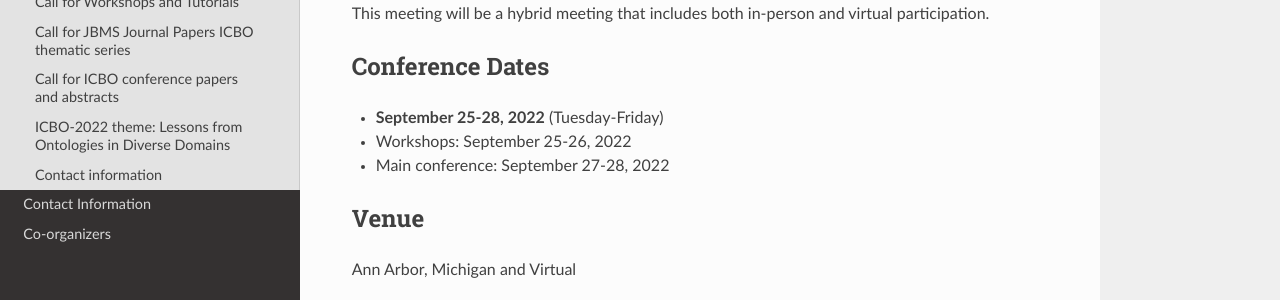
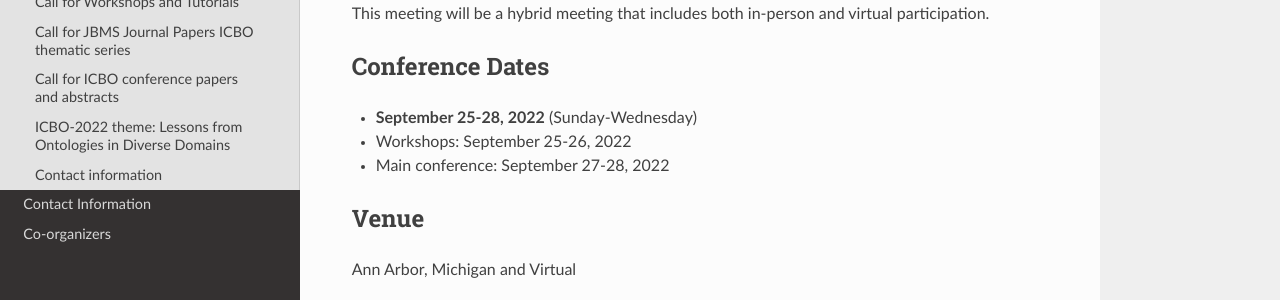
Before and after one commit to johnbeve/BFO-Organization, an MkDocs documentation site: the page built from docs/call-for-submissions.md, in a window 1280 px wide and 900 px high. Shown: the part 254-554 px from the top of the window. Built offline with MkDocs 1.6.1, drawn with Linux system fonts in a browser that asks for light colours; nearby versions of some CDN libraries.

Commit message:
Update call-for-submissions.md

```diff
--- a/docs/call-for-submissions.md
+++ b/docs/call-for-submissions.md
@@ -7,7 +7,7 @@
 This meeting will be a hybrid meeting that includes both in-person and virtual participation.
 
 ## Conference Dates
-- **September 25-28, 2022** (Tuesday-Friday)
+- **September 25-28, 2022** (Sunday-Wednesday)
   - Workshops: September 25-26, 2022
   - Main conference: September 27-28, 2022
 
```
